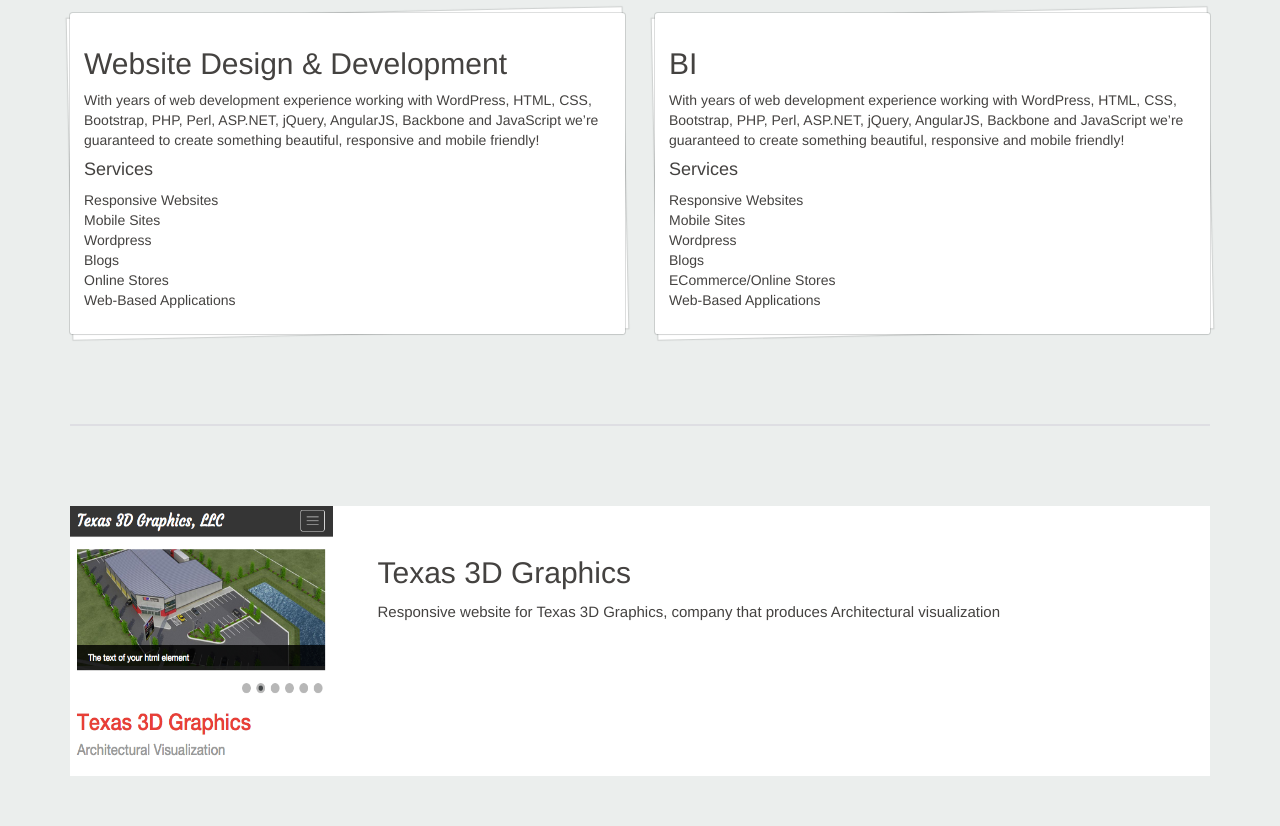
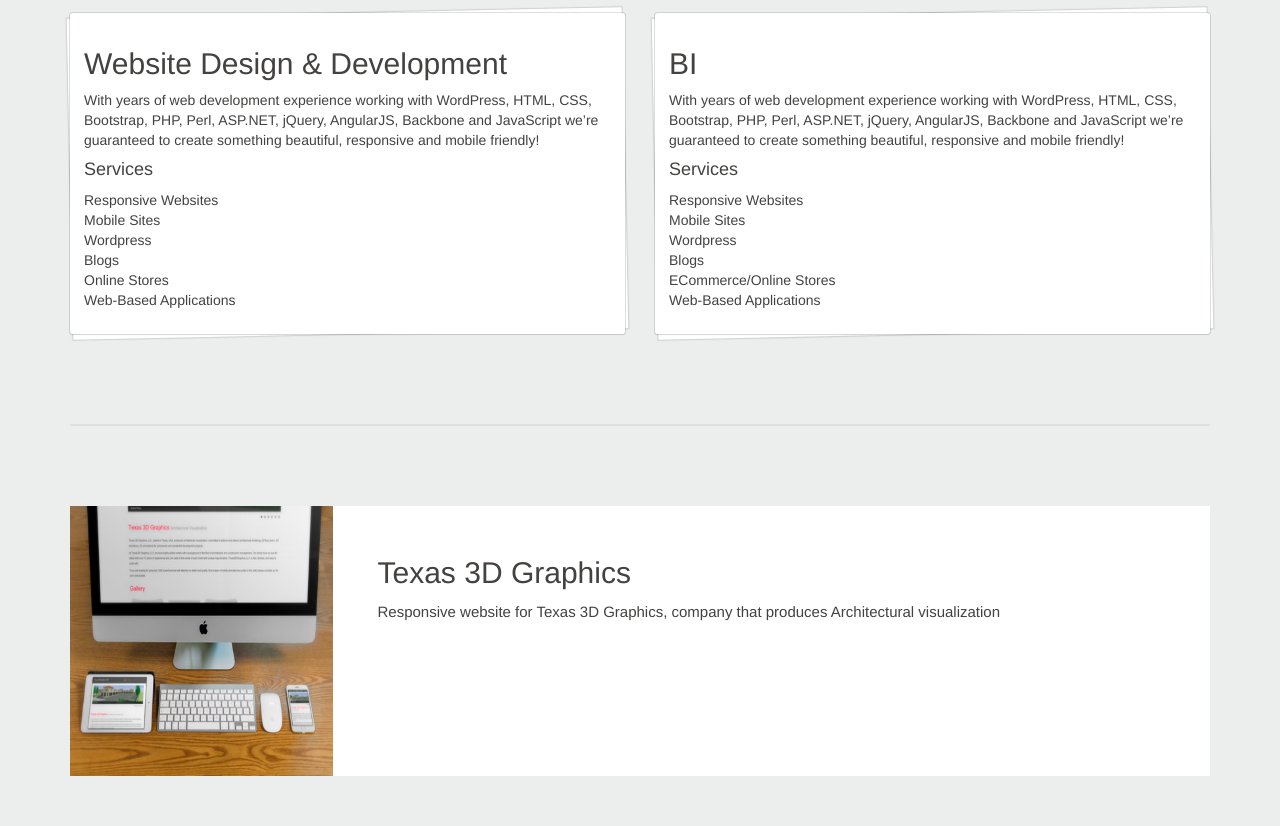
Before and after one commit to sruthiram/website, a website: page app/index.html in a window 1280 px wide. Shown: the part 357-1183 px from the top of the page. Drawn offline with nearby package versions, Linux system fonts and the light colour scheme; some packages are replaced by stand-ins of ours; files that its build step writes are made by us from their sources; a script that the page names is missing; files whose address does not match are found by name.

Commit message:
adding new images

```diff
--- a/app/index.html
+++ b/app/index.html
@@ -131,7 +131,7 @@
                     <div class="websites-section">
                         <div class="row">
                             <div class="websites-img col-sm-4 col-md-3 col-lg-3">
-                                <img src="./images/websites_texas_3d.png" style="width:100%;height:100%;">
+                                <img src="./images/texas_3d.png" style="width:100%;height:100%;">
                             </div>
                             <div class="websites-post col-sm-8 col-md-9 col-lg-9">
                                 <h2 class="animated fadeIn delay03">
```
Also changed, not shown: app/images/CTG.png, app/images/texas_3d.png (added), app/images/websites_texas_3d.png (deleted).
